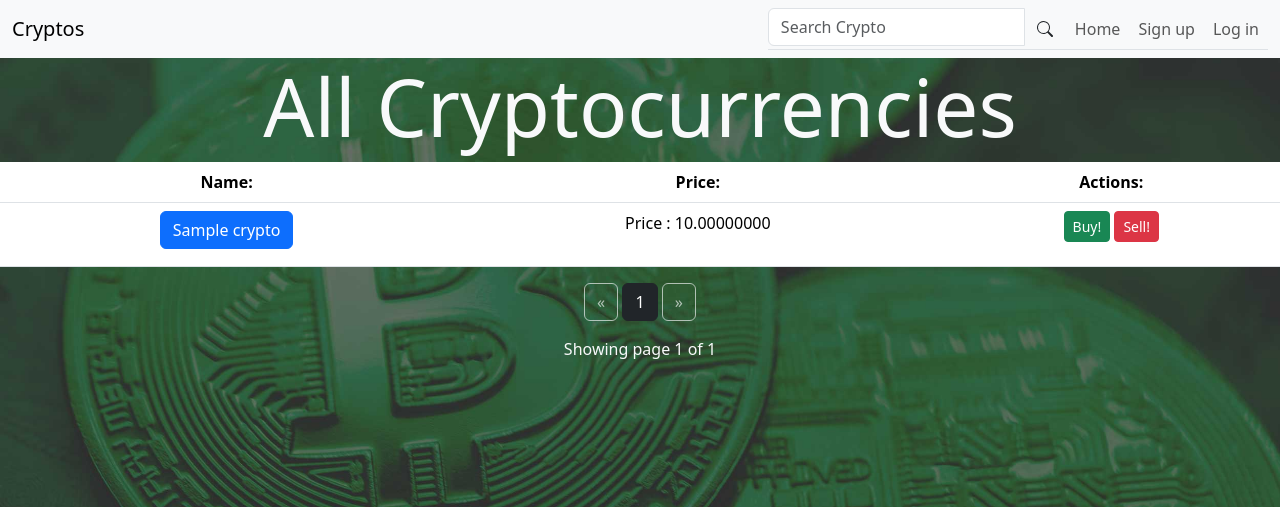
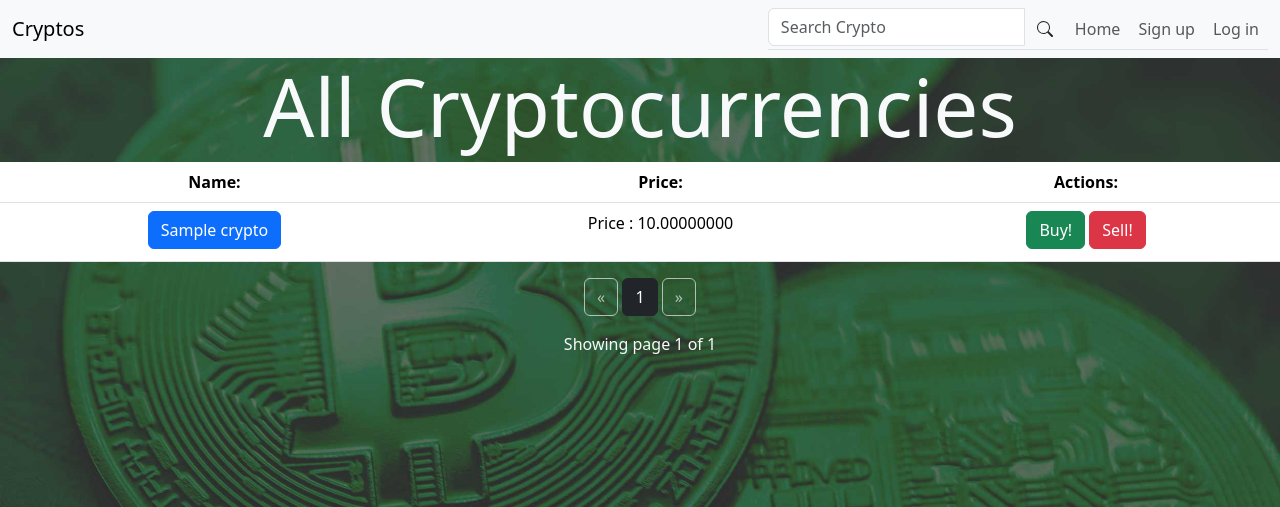
Before and after one commit to joelsers/crypto_simulator, a Flask app: page /cryptos in a window 1280 px wide. Shown: the top 507 px of the page. Run offline with Flask 2, Linux system fonts and the light colour scheme; tables that the repository leaves empty hold one stand-in row (values such as "Sample post"); some libraries are stand-ins or nearby versions.

Commit message:
table changes

```diff
--- a/templates/home.html
+++ b/templates/home.html
@@ -11,7 +11,7 @@
 <h1 class="display-1 text-center">All Cryptocurrencies</h1>
 <div class="table-responsive ">
     {% if searched != True%}
-    <table class="table table-hover text-light">
+    <table class="table text-light">
         <thead>
             <tr>
                 <th>Name:</th>
@@ -27,8 +27,8 @@
                 <td>
                     <p>Price : {{"{:.8f}".format(crypto.price)}}</p>
                 </td>
-                <td><a class="btn btn-sm btn-success mb-3" href="/cryptos/{{crypto.name}}/buy">Buy!</a>
-                    <a class="btn btn-sm btn-danger mb-3" href="/cryptos/{{crypto.name}}/sell">Sell!</a>
+                <td><a class="btn btn-success mb-1" href="/cryptos/{{crypto.name}}/buy">Buy!</a>
+                    <a class="btn btn-danger mb-1" href="/cryptos/{{crypto.name}}/sell">Sell!</a>
                 </td>
             </tr>
             {% endfor %}
@@ -69,7 +69,7 @@
     </p>
 
     {% else %}
-    <table class="table table-hover text-light">
+    <table class="table text-light">
         <thead>
             <tr>
                 <th>Name:</th>
@@ -85,8 +85,8 @@
                 <td>
                     <p>Price : {{"{:.8f}".format(crypto.price)}}</p>
                 </td>
-                <td><a class="btn btn-sm btn-success mb-3" href="/cryptos/{{crypto.name}}/buy">Buy!</a>
-                    <a class="btn btn-sm btn-danger mb-3" href="/cryptos/{{crypto.name}}/sell">Sell!</a>
+                <td><a class="btn btn-success mb-1" href="/cryptos/{{crypto.name}}/buy">Buy!</a>
+                    <a class="btn btn-danger mb-1" href="/cryptos/{{crypto.name}}/sell">Sell!</a>
                 </td>
             </tr>
             {% endfor %}
--- a/templates/users/user.html
+++ b/templates/users/user.html
@@ -17,7 +17,7 @@
         "%.3f%%" % (10000 * percent_change) }}</span></h2>
 {% endif %}
 <div class="table-responsive ">
-    <table class="table table-hover text-light">
+    <table class="table text-light">
         <thead>
             <tr>
                 <th>Name:</th>
@@ -43,8 +43,8 @@
                     <p>{{"{:.2f}".format(crypto.amount *
                         crypto.price)}}</p>
                 </td>
-                <td><a class="btn btn-sm btn-success mb-3" href="/cryptos/{{crypto.name}}/buy">Buy!</a>
-                    <a class="btn btn-sm btn-danger mb-3" href="/cryptos/{{crypto.name}}/sell">Sell!</a>
+                <td><a class="btn btn-success  mb-1" href="/cryptos/{{crypto.name}}/buy">Buy!</a>
+                    <a class="btn btn-danger  mb-1" href="/cryptos/{{crypto.name}}/sell">Sell!</a>
                 </td>
             </tr>
 
```
